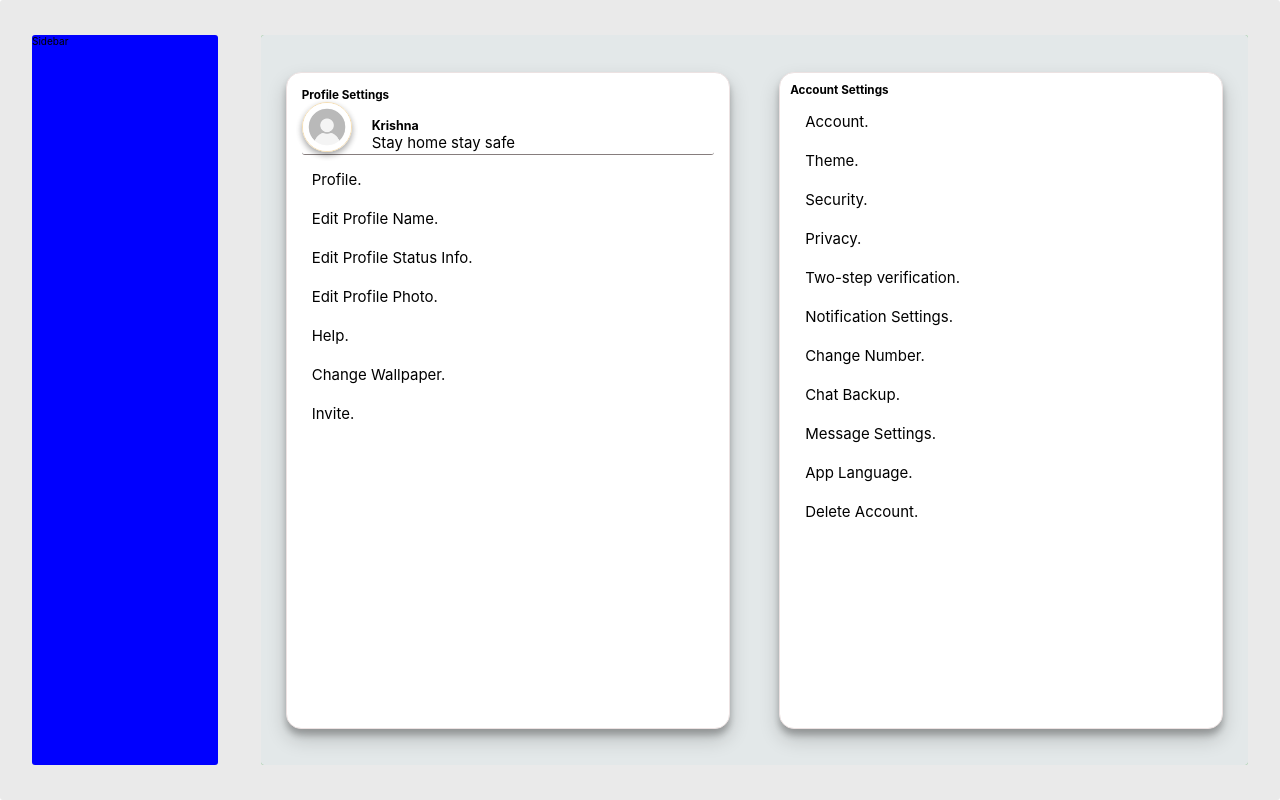
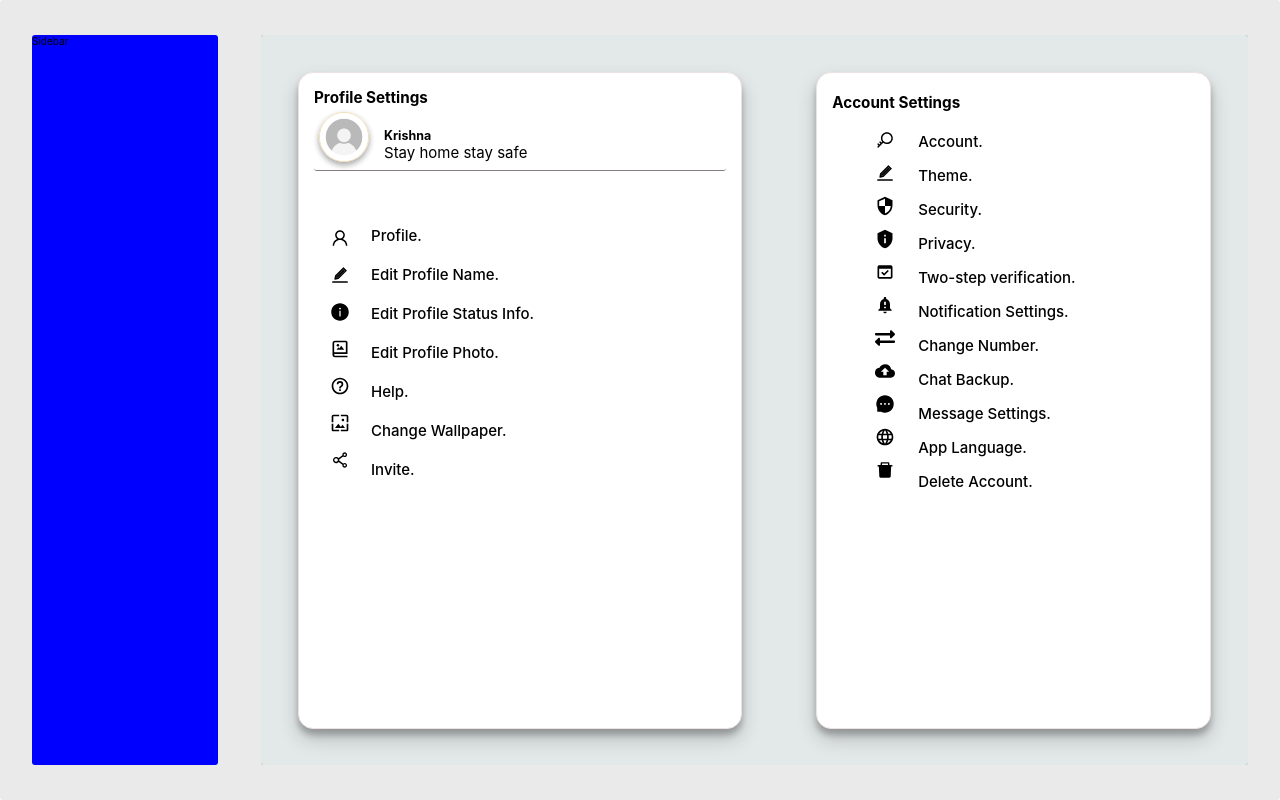
Before and after one commit to ElmanAASTANOV/chat-3-21, a React (Create React App) app: page / in a window 1280 px wide. Built offline with nearby package versions, Linux system fonts and the light colour scheme.

Commit message:
Settings

```diff
--- a/package.json
+++ b/package.json
@@ -3,6 +3,11 @@
   "version": "0.1.0",
   "private": true,
   "dependencies": {
+    "@emotion/react": "^11.7.1",
+    "@material-ui/core": "^4.12.3",
+    "@material-ui/icons": "^4.11.2",
+    "@mui/icons-material": "^5.2.4",
+    "@mui/material": "^5.2.4",
     "@testing-library/jest-dom": "^5.11.4",
     "@testing-library/react": "^11.1.0",
     "@testing-library/user-event": "^12.1.10",
--- a/src/pages/Main/Settings/components/Account Settings/AccountSettings.jsx
+++ b/src/pages/Main/Settings/components/Account Settings/AccountSettings.jsx
@@ -1,31 +1,47 @@
 import "./style.scss"
- import{}  from "react-icons/fa"
+import{AiTwotoneEdit,AiFillMessage,AiFillDelete}  from "react-icons/ai"
+import {AiOutlineKey} from "react-icons/ai"
+import {MdSecurity,MdPrivacyTip ,MdNotificationImportant,MdOutlineDomainVerification,MdBackup,MdLanguage} from "react-icons/md"
+import {FaExchangeAlt} from "react-icons/fa"
 
-const acoountSettings=[
-    {icon:"GoGlobe",title:"Account."},
-    {title:"Theme."},
-    {title:"Security."},
-    {title:"Privacy."},
-    {title:"Two-step verification."},
-    {title:"Notification Settings."},
-    {title:"Change Number."},
-    {title:"Chat Backup."},
-    {title:"Message Settings."},
-    {title:"App Language."},
-    {title:"Delete Account."},
+
+const accountSettings=[
+    {icon:<AiOutlineKey/>,title:"Account."},
+    {icon:<AiTwotoneEdit/>,title:"Theme."},
+    {icon:<MdSecurity/>,title:"Security."},
+    {icon:<MdPrivacyTip/>,title:"Privacy."},
+    {icon:<MdOutlineDomainVerification/>,title:"Two-step verification."},
+    {icon:<MdNotificationImportant/>,title:"Notification Settings."},
+    {icon:<FaExchangeAlt/>,title:"Change Number."},
+    {icon:<MdBackup/>,title:"Chat Backup."},
+    {icon:<AiFillMessage/>,title:"Message Settings."},
+    {icon:<MdLanguage/>,title:"App Language."},
+    {icon:<AiFillDelete/>,title:"Delete Account."},
 
 ]
 const AccountSettings=()=>{
     return(
         <div className="account-settings" >
             <h3>Account Settings</h3>
+            <div className="container">
+            <div id="icon">
+                {accountSettings.map((icon)=>{
+                    return(
+                        <li>{icon.icon}</li>
+                    )
+                })
+
+                }
+            </div>
             <div id="account-settings">
-                {acoountSettings.map(title=>{
+                {accountSettings.map(title=>{
                     return(
-                        <li>{title.title}</li>
+                        <li><a href="/">{title.title}</a></li>
+
 
                     )
                 })}
+            </div>
             </div>
         </div>
     )
--- a/src/pages/Main/Settings/components/Account Settings/style.scss
+++ b/src/pages/Main/Settings/components/Account Settings/style.scss
@@ -1,18 +1,48 @@
 .account-settings{
-    width: 45%;
+    width: 40%;
     height: 90%;
     margin: auto auto;
     border: 1px solid rgb(236, 226, 226);
     background-color: white;
     border-radius: 1.5rem;
     padding: 10px;
+    font-size: 13px;
     box-shadow: 0 10px 20px rgba(0,0,0,0.19), 0 6px 6px rgba(0,0,0,0.23);
+    h3{
+        position: relative;
+        left: 5px;
+        top: 10px;
+    }
+
+    #account-settings{
+        position: relative;
+        left: 5px;
+    }
+    .container{
+        display: flex;
+        position: relative;
+        top: 20px;
+        left: 40px;
+        #icon{
+            list-style: none;
+            font-size: 20px;
+            li{
+                margin: 8px;
+            }
+        }
+    }
 
     #account-settings >li{
         list-style: none;
         font-size: 15px;
-        margin: 10px;
+        margin: 5px;
         padding: 5px;
+        font-weight: 500;
+
+    }
+    li > a{
+        text-decoration: none;
+        color: black;
     }
 
 }
--- a/src/pages/Main/Settings/components/Profile Settings/ProfileSettings.jsx
+++ b/src/pages/Main/Settings/components/Profile Settings/ProfileSettings.jsx
@@ -1,33 +1,42 @@
 import "./style.scss"
-import img from "img/profilePhoto.jpg"
+import User from "./User/User"
+import{AiTwotoneEdit,AiOutlineUser,AiFillInfoCircle,AiOutlineShareAlt}  from "react-icons/ai"
+import {MdWallpaper} from "react-icons/md"
+import{BiPhotoAlbum,BiHelpCircle} from "react-icons/bi"
+
 
 const profileSettings=[
-    {title:"Profile."},
-    {title:"Edit Profile Name."},
-    {title:"Edit Profile Status Info."},
-    {title:"Edit Profile Photo."},
-    {title:"Help."},
-    {title:"Change Wallpaper."},
-    {title:"Invite."}
+    {icon:<AiOutlineUser/> ,name:"Profile."},
+    {icon:<AiTwotoneEdit/>,name:"Edit Profile Name."},
+    {icon:<AiFillInfoCircle/>,name:"Edit Profile Status Info."},
+    {icon:<BiPhotoAlbum/>,name:"Edit Profile Photo."},
+    {icon:<BiHelpCircle/>,name:"Help."},
+    {icon:<MdWallpaper/>,name:"Change Wallpaper."},
+    {icon:<AiOutlineShareAlt/>,name:"Invite."}
 
 ]
 
 const ProfileSettings=()=>{
     return(
         <div className="profile-settings" >
-            <div id="profile">
-            <h3>Profile Settings</h3>
-            <img src={img} alt="imagephoto" id="img-photo" />
-            <div id="user">
-            <h5>Krishna</h5>
-            <p>Stay home stay safe</p>
-            </div>
-            </div>
+            <User/>
             <div id="settings">
+                <div className="icons">
+                  {profileSettings.map((icon)=>{
+                      return(
+                          <li>{icon.icon}</li>
+                      )
+                  })}
+
+                </div>
+                <div className="title">
                 {profileSettings.map(title=>{
                     return(
-                <li>{title.title}</li>
+                <li onClick={()=>{
+
+                }}><a href="/">{title.name}</a></li>
                 )})}
+                </div>
             </div>
         </div>
 
--- /dev/null
+++ b/src/pages/Main/Settings/components/Profile Settings/User/User.jsx
@@ -0,0 +1,16 @@
+import img from "img/profilePhoto.jpg"
+// import {AiOutlineQrcode} from "react-icons/ai"
+const User=()=>{
+    return(
+        <div id="profile">
+            <h3>Profile Settings</h3>
+            <img src={img} alt="imagephoto" id="img-photo" />
+            <div id="user">
+            <h5>Krishna</h5>
+            <p>Stay home stay safe</p>
+            </div>
+           {/* < AiOutlineQrcode/> */}
+            </div>
+    )
+}
+export default User
--- /dev/null
+++ b/src/pages/Main/Settings/components/Profile Settings/User/index.jsx
@@ -0,0 +1,2 @@
+import User from "./User";
+export default User
--- a/src/pages/Main/Settings/components/Profile Settings/style.scss
+++ b/src/pages/Main/Settings/components/Profile Settings/style.scss
@@ -1,6 +1,5 @@
 *{
     margin: 0;
-    // box-sizing: border-box;
 }
 .profile-settings{
     width: 45%;
@@ -17,6 +16,7 @@
         height: 50px;
         border: 1px solid wheat;
         border-radius: 50%;
+        margin: 5px;
         box-shadow: 0 3px 6px rgba(0,0,0,0.16), 0 3px 6px rgba(0,0,0,0.23);
 
     }
@@ -24,18 +24,55 @@
         border-bottom: 1px solid rgb(134, 125, 125);
         position: relative;
         margin: 5px;
+        font-size: 13px;
     }
     #profile > #user{
         position: absolute;
         left: 70px;
-        top: 30px;
+        top: 40px;
         font-size: 15px;
     }
+    #settings{
+        display: flex;
+        position: relative;
+        top: 10px;
+    }
 
-    #settings >li{
+    #settings > .icons {
+        // margin: 10px;
+         padding: 5px;
+        font-size: 20px;
+        position: relative;
+        top: 30px;
+        left: 5px;
+        display: flex;
+        flex-direction: column;
+        list-style: none;
+
+    }
+    .icons> li{
+        margin: 6px;
+        position: relative;
+        top: 1px;
+        left: 5px;
+    }
+
+    #settings > .title {
+
         list-style: none;
         font-size: 15px;
-        margin: 10px;
-        padding: 5px;
+        position: relative;
+        top: 20px;
+        font-weight: 500;
+
+    }
+    .title > li{
+        margin: 20px;
+        cursor: pointer;
+
+    }
+    li >a{
+        text-decoration: none;
+        color: black;
     }
 }
```
Also changed, not shown: 1 other file (tests, documents, lock files or other folders).
